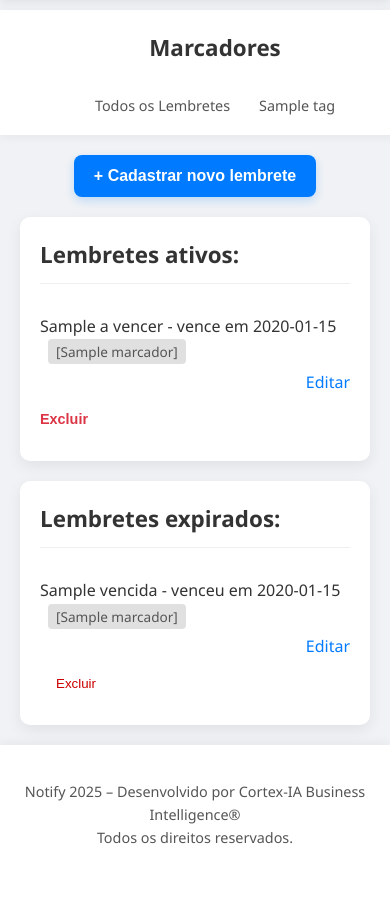
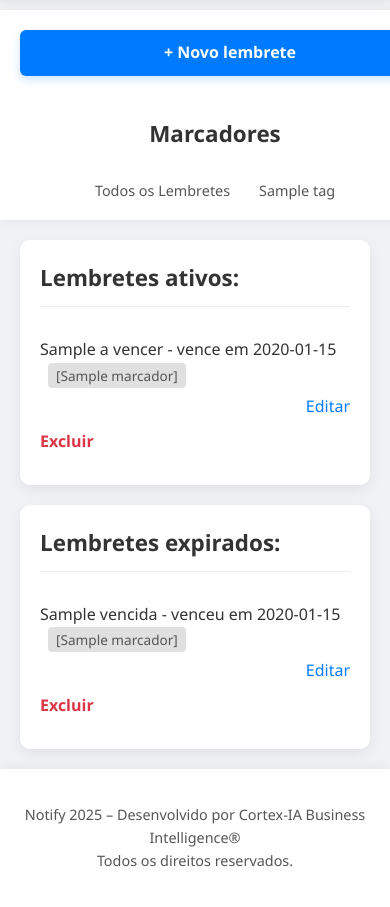
Before and after one commit to Cortex-ia-tech/Notify-App, a Flask app: template templates/home.html in a window 390 px wide; the page is wider, and only the part inside the window is pictured. Shown: the part 60-967 px from the top of that part. Before the commit the page ends 904 px from the top of that part, so only its background shows below. Run offline with Flask 3, Linux system fonts and the light colour scheme; the template is opened without the code that fills it: most values are stand-ins (such as "Sample title", 1, 10 or a date in 2020); some libraries are stand-ins or nearby versions.

Commit message:
alterando o layout da home

```diff
--- a/static/home.css
+++ b/static/home.css
@@ -257,49 +257,53 @@ body {
 
 /* Área de conteúdo principal */
 .main-content {
-    flex-grow: 1; /* Ocupa o restante do espaço horizontalmente */
-    padding: 30px; /* Adicionado padding para espaçamento interno */
-    display: flex; /* Torna o main-content um flex container */
-    flex-direction: column; /* Organiza os itens em coluna */
-    align-items: flex-start; /* Alinha os itens ao início (esquerda) */
-    gap: 20px; /* Espaço entre os elementos filhos do main-content (botão, container, etc.) */
+    flex-grow: 1;
+    padding: 30px;
+    display: flex;
+    flex-direction: column;
+    align-items: flex-start;
+    gap: 20px;
 }
 
 /* Estilo para o botão de cadastrar novo lembrete */
 .button-section {
-    width: 100%; /* Ocupa a largura total para alinhamento de texto */
-    text-align: left; /* Alinha o botão à esquerda */
-    /* margin-bottom foi movido para o gap do main-content */
+    width: 100%; /* Ocupa a largura total do pai (sidebar) */
+    box-sizing: border-box; /* Garante que padding e borda sejam incluídos na largura */
+    text-decoration: none;
 }
 
-.button-primary {
-    display: inline-block;
-    padding: 14px 25px;
-    font-size: 17px;
-    background-color: #007bff; /* Cor azul primária */
+.sidebar .button-section { /* Seletor específico para o button-section dentro da sidebar */
+    margin-bottom: 20px; /* Espaço abaixo do botão */
+}
+
+a.button-primary {
+    display: block;
+    padding: 10px 15px;
+    font-size: 1em;
+    background-color: #007bff;
     color: white;
     border: none;
-    border-radius: 8px;
+    border-radius: 6px;
     cursor: pointer;
-    transition: background-color 0.3s ease, transform 0.2s ease;
-    box-shadow: 0 4px 10px rgba(0, 123, 255, 0.2);
     text-decoration: none;
     font-weight: 600;
+    text-align: center;
+    box-shadow: 0 4px 10px rgba(0, 123, 255, 0.2);
+    transition: background-color 0.3s ease, transform 0.2s ease;
+    margin-bottom: 10px;
 }
 
-.button-primary:hover {
-    background-color: #0056b3; /* Cor azul mais escura no hover */
-    transform: translateY(-2px);
+a.button-primary:hover {
+    background-color: #0056b3;
 }
 
 /* Container para os quadros de lembretes */
 .container {
-    width: 100%; /* Garante que o container ocupe toda a largura disponível */
-    max-width: 1000px; /* Define a largura máxima dos quadros */
-    /* Centraliza o container na área disponível */
+    width: 100%;
+    max-width: 1000px;
     display: flex;
-    flex-direction: column; /* Organiza os quadros em coluna */
-    gap: 20px; /* Espaço entre os quadros */
+    flex-direction: column;
+    gap: 20px;
 }
 
 .quadro {
@@ -373,31 +378,31 @@ body {
     margin-left: 8px;
 }
 
-/* Estilos para o botão Excluir */
+/* Estilos para o botão Excluir (agora com aparência de link) */
 .button-delete {
     background: none;
     border: none;
     color: #dc3545;
     padding: 0;
     cursor: pointer;
-    font-size: 0.9em;
-    font-weight: 700; /* Alterado para negrito */
+    font-size: 1em;
+    font-weight: 700;
     text-decoration: none;
     transition: color 0.3s ease, text-decoration 0.3s ease;
     margin-left: 10px;
     white-space: nowrap;
+    font-family: 'Segoe UI', Tahoma, Geneva, Verdana, sans-serif;
 }
 
 .button-delete:hover {
-    color: #ff8b8b; /* Vermelho mais escuro no hover */
-    text-decoration: underline; /* Adiciona sublinhado no hover */
-    transform: none; /* Remove o efeito de levantar */
-    box-shadow: none; /* Remove a sombra */
+    color: #ff8b8b;
+    transform: none;
+    box-shadow: none;
 }
 
 .button-delete:active {
-    color: #a10010; /* Vermelho ainda mais escuro ao clicar */
-    text-decoration: underline;
+    color: #a10010;
+
 }
 
 
@@ -475,24 +480,24 @@ footer {
     }
 
     .main-content {
-        padding: 20px; /* Reduz padding para telas menores */
-        align-items: center; /* Centraliza o conteúdo principal */
+        padding: 20px;
+        align-items: center;
     }
 
     .button-section {
-        text-align: center; /* Centraliza o botão em telas menores */
+        text-align: center;
+        width: 100%;
     }
 
     .button-primary {
-        width: auto; /* Permite que o botão se ajuste ao conteúdo */
+        width: 100%;
         padding: 12px 20px;
         font-size: 16px;
     }
 
     .container {
-        /* Em telas menores, o container deve ocupar 100% da largura disponível */
-        max-width: 100%; /* Sobrescreve o 500px para responsividade */
-        padding: 0 10px; /* Adiciona um pequeno padding nas laterais */
+        max-width: 100%;
+        padding: 0 10px;
     }
 }
 
@@ -548,24 +553,23 @@ footer {
     }
 
     .quadro li a {
-        align-self: flex-end; /* Move o link "Editar" para a direita */
-        margin-right: 0; /* Remove a margem para não interferir no alinhamento */
+        align-self: flex-end;
+        margin-right: 0;
     }
 
     .quadro li form {
-        width: 100%; /* Ocupa a largura total para alinhar o botão */
-        justify-content: flex-end; /* Alinha o botão "Excluir" à direita dentro do formulário */
-        margin-top: 5px; /* Adiciona um pequeno espaço acima do botão, se ele quebrar linha */
+        width: 100%;
+        justify-content: flex-end;
+        margin-top: 5px;
     }
 
     .button-delete {
-        /* O botão já terá padding e outros estilos do seletor geral .button-delete */
-        margin-left: 0; /* Remove a margem esquerda para permitir o alinhamento à direita do pai */
-        width: auto; /* Permite que o botão ajuste sua largura */
+        margin-left: 0;
+        width: auto;
     }
 
     .container {
-        max-width: 100%; /* Garante que se adapte totalmente */
-        padding: 0; /* Remove padding lateral adicional se já tiver no main-content */
+        max-width: 100%;
+        padding: 0;
     }
 }
--- a/templates/home.html
+++ b/templates/home.html
@@ -32,6 +32,9 @@
 
     <div class="page-content-wrapper">
         <aside class="sidebar">
+            <div class="button-section">
+                <a href="{{ url_for('cadastrar') }}" class="button-primary">+ Novo lembrete</a>
+            </div>
             <h3>Marcadores</h3>
             <ul class="tag-list">
                 <li><a href="{{ url_for('home') }}" class="{% if not active_tag %}active{% endif %}">Todos os Lembretes</a></li>
@@ -42,12 +45,6 @@
         </aside>
 
         <main class="main-content">
-            <div class="button-section">
-                <a href="{{ url_for('cadastrar') }}">
-                    <button class="button-primary">+ Cadastrar novo lembrete</button>
-                </a>
-            </div>
-
             <div class="container">
                 <div class="quadro">
                     <h2>Lembretes ativos:</h2>
@@ -77,7 +74,7 @@
                                 <span>{{ nome }} - venceu em {{ vencimento.strftime('%d/%m/%Y') }} <span class="tag-label">[{{ marcador }}]</span></span>
                                 <a href="{{ url_for('editar', id=id_) }}">Editar</a>
                                 <form action="{{ url_for('excluir', id=id_) }}" method="post" style="display:inline;" onsubmit="return confirm('Tem certeza que deseja excluir este lembrete?');">
-                                    <button type="submit" style="background:none; border:none; color:#c00; cursor:pointer; margin-left:10px;">Excluir</button>
+                                    <button type="submit" class="button-delete">Excluir</button>
                                 </form>
                             </li>
                         {% endfor %}
@@ -102,7 +99,6 @@
         }
 
         window.onclick = function(event) {
-            // Fecha o dropdown se o clique for fora dele ou do botão de acionamento
             if (!event.target.closest('.username-wrapper') && !event.target.closest('.dropdown-menu')) {
                 var dropdowns = document.getElementsByClassName("dropdown-menu");
                 for (var i = 0; i < dropdowns.length; i++) {
@@ -131,10 +127,7 @@
                 });
         }
 
-        // Chama a cada 5 minutos
         setInterval(sincronizarPeriodicamente, 5 * 60 * 1000);
-        </script>
-
-
+    </script>
 </body>
 </html>
```
Also changed, not shown: other parts of static/home.css (+16 -15 lines), persist/cache_usuario_7.db.
